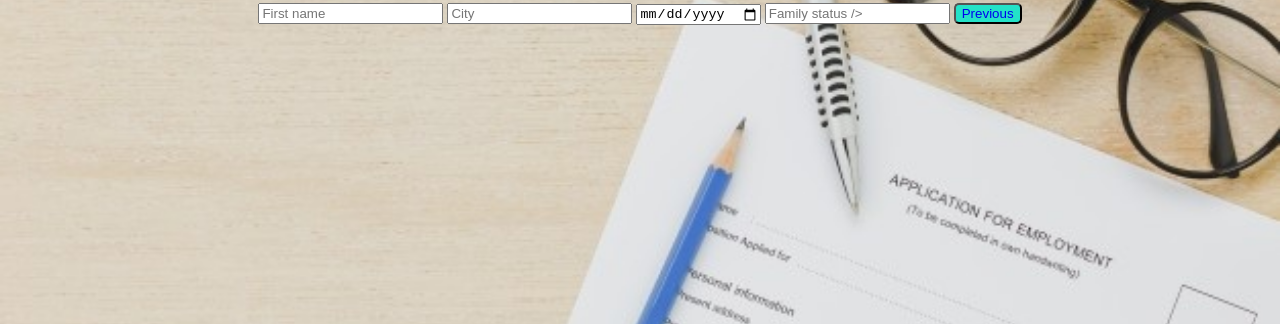
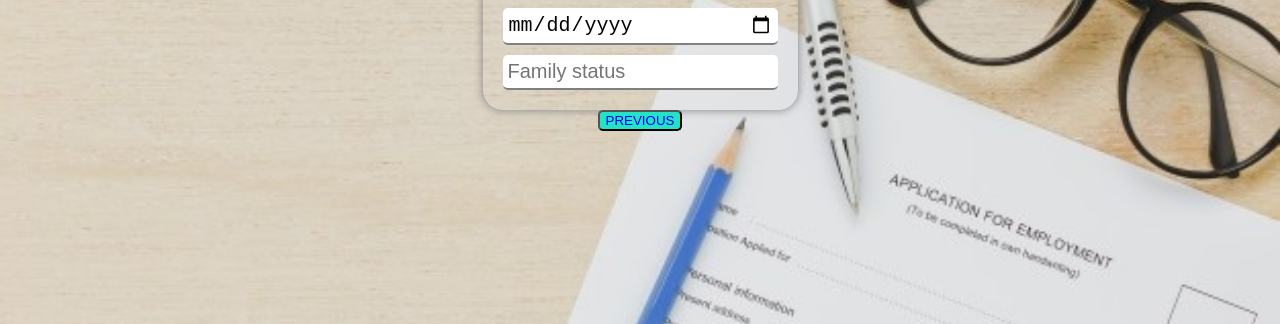
Before and after one commit to PavelBorisenkoRD/applicationForms, a plain HTML site: page pagelast.html in a window 1280 px wide. Shown: the part 476-800 px from the top of the page. Drawn offline with Linux system fonts and the light colour scheme.

Commit message:
apllicForms

```diff
--- a/pagelast.html
+++ b/pagelast.html
@@ -10,36 +10,23 @@
   </head>
 
   <body>
-
     <div class="af">Application form</div>
 
     <div class="pi">Personal information</div>
 
     <form>
-        <input
-          type="text" name="firstname" placeholder="First name"/>
+      <input type="text" name="firstname" placeholder="First name" />
 
+      <input type="text" placeholder="City" />
 
-        <input
-          type="text"  placeholder="City"/>
-
-          <input
-          type="date" name="dateofbirth"
-                  placeholder="Date of birth"/>
-                  <input
-          type="text"
-              placeholder="Family status />
-
+      <input type="date" name="dateofbirth" placeholder="Date of birth" />
+      <input type="text" placeholder="Family status" />
     </form>
-
-
 
     <nav class="navigation">
       <button class="previous">
         <a href="/page2.html" class="previous">Previous </a>
       </button>
     </nav>
-
-
   </body>
 </html>
--- a/style.css
+++ b/style.css
@@ -9,9 +9,6 @@
   padding: 20px;
 }
 
-
-
-
 body {
   background-image: url("/img/application.jpg");
   background-size: cover;
@@ -20,35 +17,40 @@ body {
   justify-content: center;
   flex-direction: column;
   height: 100vh;
-
 }
 
-
-.form {
+form {
   display: flex;
   flex-direction: column;
   padding: 20px;
   box-shadow: 0 0 10px gray;
   border-radius: 20px;
-
 }
 
+input {
+  margin-bottom: 10px;
+  border: none;
+  border-bottom: 2px solid gray;
+  padding: 5px;
+  font-size: 20px;
+  border-radius: 5px;
+}
 
+input:last-child{
+margin: 0;
+}
 
 .previous {
-
   background-color: rgb(35, 226, 200);
-  text-decoration: none
-text-transform: uppercase;
-border-radius: 5px;
-text-decoration: none
+  text-decoration: none;
+  text-transform: uppercase;
+  border-radius: 5px;
+  text-decoration: none;
 }
 
 .next {
-
   background-color: rgb(35, 226, 200);
-    text-transform: uppercase;
+  text-transform: uppercase;
   border-radius: 5px;
-  text-decoration: none
-
+  text-decoration: none;
 }
```
Lines whose indentation alone changed are shown as unchanged.
